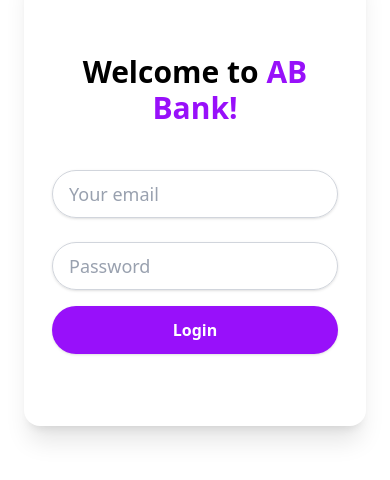
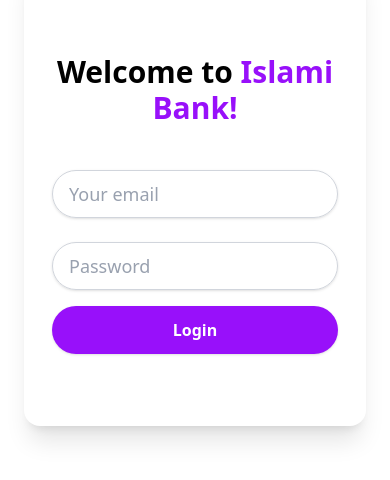
Before and after one commit to SabbirMeazee/BANK_wevbsite, a website: page index.html in a window 390 px wide. Shown: the part 118-598 px from the top of the page. Drawn offline with Linux system fonts and the light colour scheme.

Commit message:
responsive done

```diff
--- a/index.html
+++ b/index.html
@@ -16,7 +16,7 @@
         <div class="rounded-2xl bg-white shadow-xl lg:p-11 p-7 mx-auto">
             <div class="mb-11">
                 <h1 class="text-3xl font-semibold text-center mt-16">Welcome to <span
-                        class="font-semibold text-purple-600">AB
+                        class="font-semibold text-purple-600">Islami
                         Bank!</span> </h1>
                 <p class="text-gray-500 text-center text-base font-medium leading-6"></p>
             </div>
```
